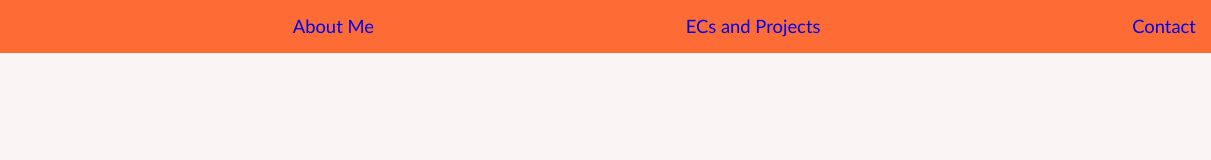
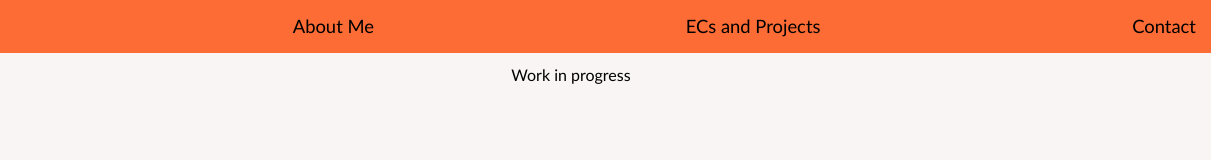
Before and after one commit to punyahgupta/punyahgupta, a plain HTML site: page projects_ecs.html in a window 1280 px wide. Shown: the full height of the page, 69-1280 px from the left. Drawn offline with Linux system fonts and the light colour scheme.

Commit message:
Small changes

```diff
--- a/projects_ecs.html
+++ b/projects_ecs.html
@@ -1,21 +1,20 @@
 <!DOCTYPE html>
 <html lang="en">
   <head>
-    <meta charset="UTF-8">
-    <meta name="viewport" content="width=device-width, initial-scale=1.0">
+    <meta charset="UTF-8" />
+    <meta name="viewport" content="width=device-width, initial-scale=1.0" />
     <title>Projects and ECs</title>
-    <link rel="stylesheet" href="style.css">
+    <link rel="stylesheet" href="style.css" />
   </head>
   <body>
-
     <nav id="navbar">
-        <!-- Add logo here-->
       <a href="index.html"><img id="logo" src="images/logo_pg.png" /></a>
-        <div class="items"><a href="index.html#about_me">About Me</a></div>
-        <div class="items"><a href="projects_ecs.html">ECs and Projects</a></div>
+      <a href="index.html#about_me"><div class="items">About Me</div></a>
+      <a href="projects_ecs.html"><div class="items">ECs and Projects</div></a>
       <!--<div class="items">Academics</div> -->
-        <div class="items"><a href="index.html#contact">Contact</a></div>
+      <a href="index.html#contact"><div class="items">Contact</div></a>
     </nav>
-
+    <br>
+    <p>Work in progress</p>
   </body>
 </html>
```
Also changed, not shown: index.html (+3 -4 lines). Lines whose indentation alone changed are shown as unchanged.
